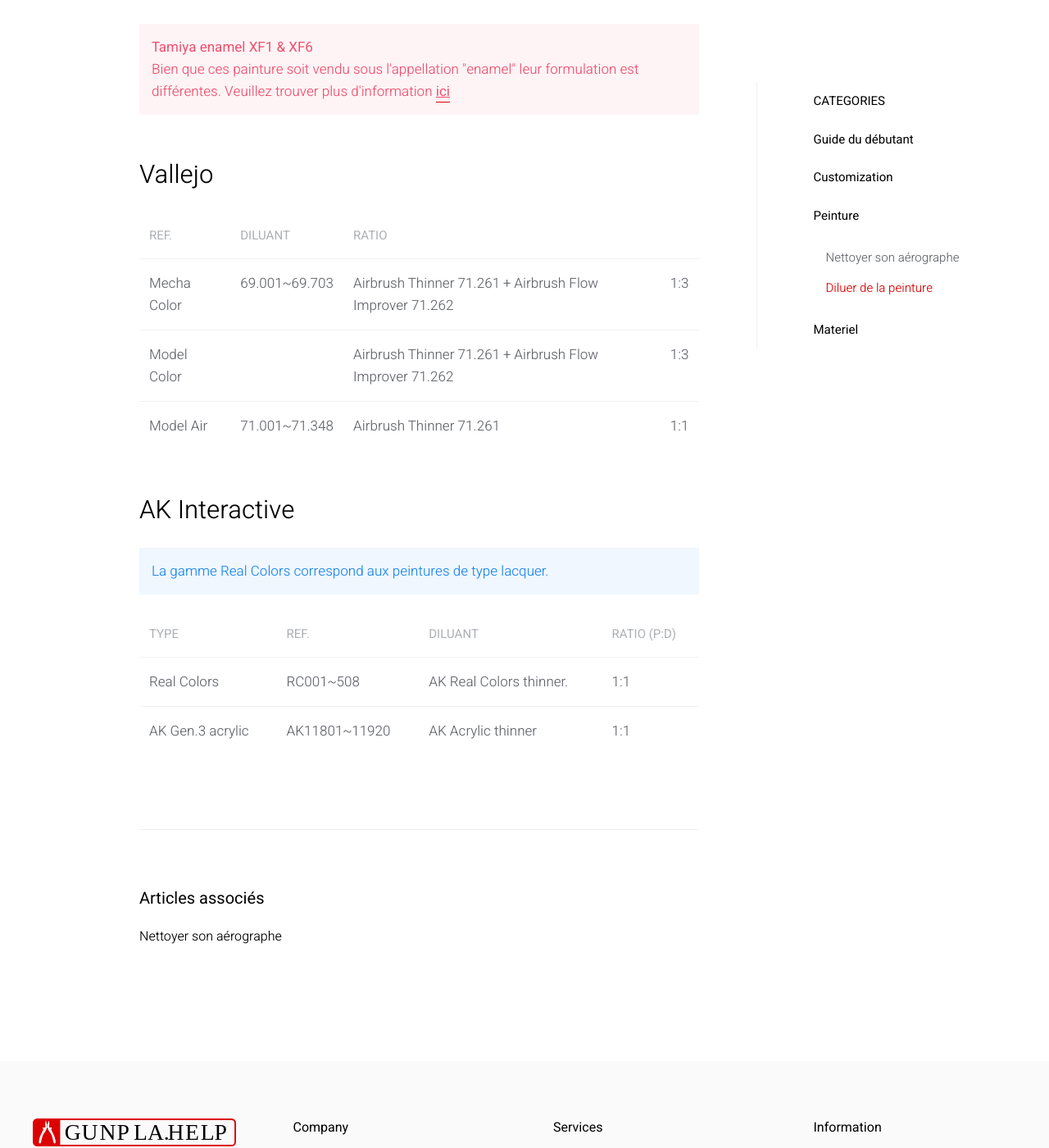
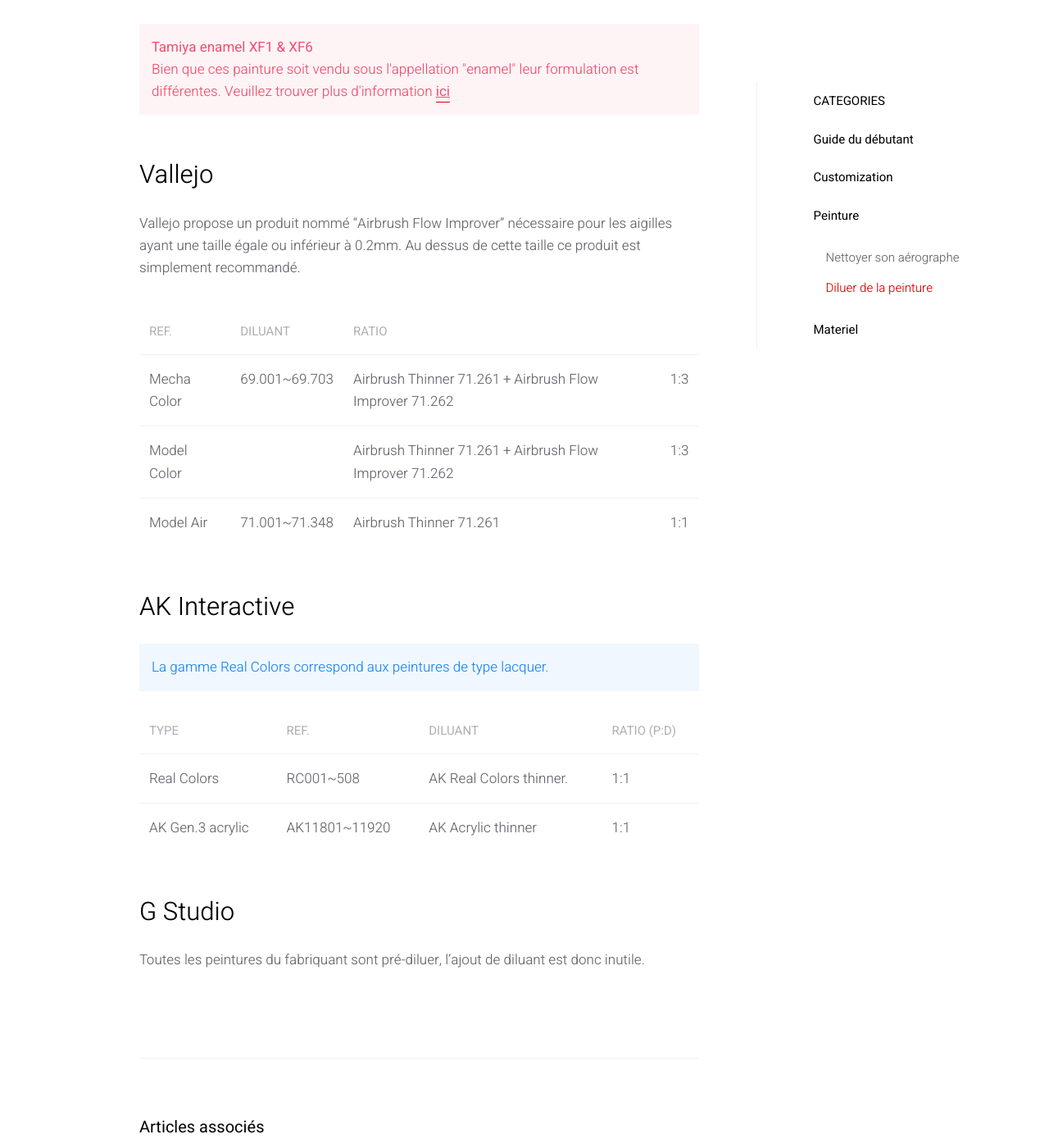
Before and after one commit to junthong/junthong.github.io, a Jekyll site: the page built from _articles/thinning.md, in a window 1280 px wide and 1400 px high, scrolled down 2866 px. Shown: the whole window at 82% size. Built offline with Jekyll 4.4.1, drawn with Linux system fonts in a browser that asks for light colours.

Commit message:
updated: Thinning article.

```diff
--- a/_articles/thinning.md
+++ b/_articles/thinning.md
@@ -128,6 +128,8 @@
 
 ## Vallejo
 
+Vallejo propose un produit nommé "Airbrush Flow Improver" nécessaire pour les aigilles ayant une taille égale ou inférieur à 0.2mm. Au dessus de cette taille ce produit est simplement recommandé.
+
 <table class="uk-table uk-table-divider">
     <thead>
         <tr>
@@ -185,3 +187,7 @@
         </tr>
     </tbody>
 </table>
+
+## G Studio
+
+Toutes les peintures du fabriquant sont pré-diluer, l'ajout de diluant est donc inutile.
```
